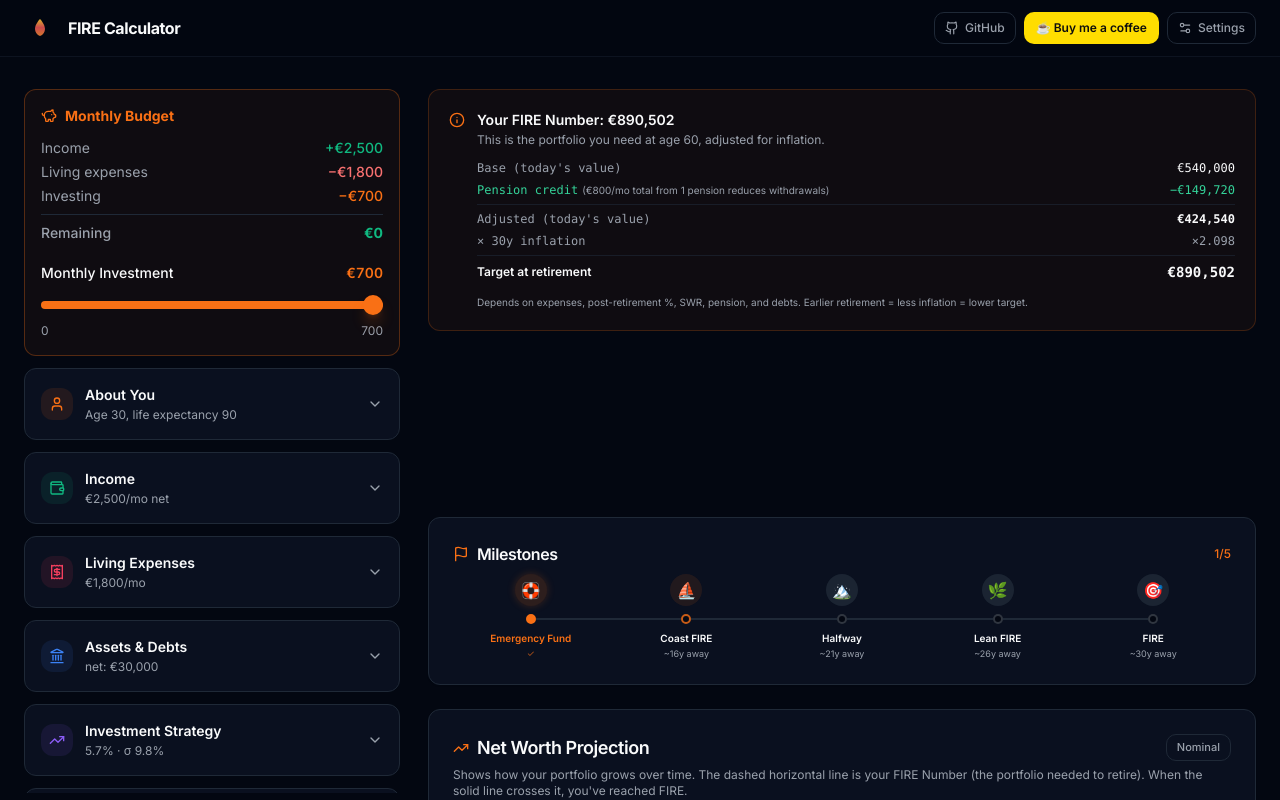
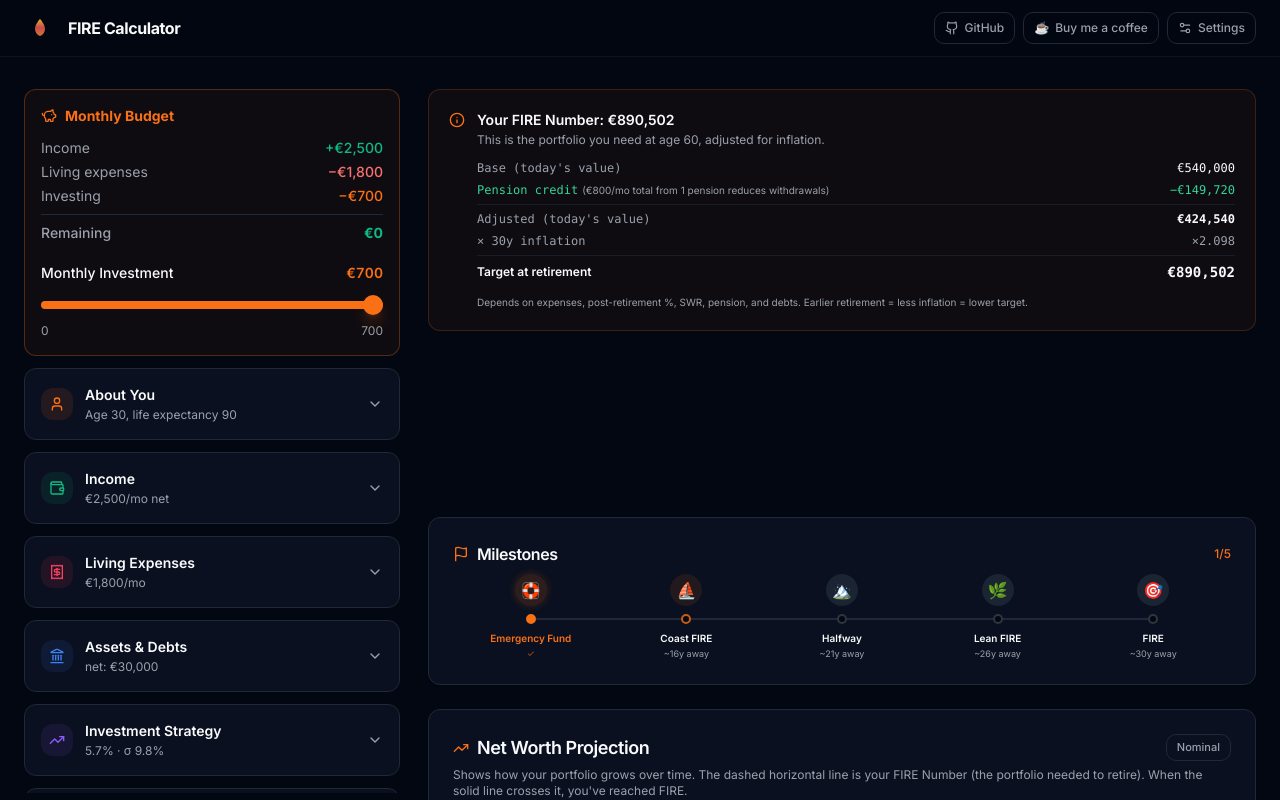
Before and after one commit to vzamb/fire-calculator, a React (Vite) app: page / in a window 1280 px wide. Shown: the top 800 px of the page. Built offline with nearby package versions, Linux system fonts and the light colour scheme.

Commit message:
refactor options

```diff
--- a/src/components/layout/Header.tsx
+++ b/src/components/layout/Header.tsx
@@ -73,14 +73,16 @@ export function Header() {
             <span className="hidden sm:inline">GitHub</span>
           </a>
 
-          {/* Buy Me a Coffee — branded yellow button */}
+          {/* Buy Me a Coffee — text button on desktop, icon-only on mobile */}
           <a
             href={BMC_URL}
             target="_blank"
             rel="noopener noreferrer"
-            className="hidden sm:inline-flex items-center gap-1.5 h-8 px-3 rounded-md text-xs font-semibold bg-[#FFDD00] text-[#0d0d0d] hover:bg-[#f0cf00] transition-colors shrink-0"
+            aria-label="Buy me a coffee"
+            className="inline-flex items-center gap-1.5 h-8 px-2.5 rounded-md border border-border text-xs font-medium text-muted-foreground hover:text-foreground hover:border-foreground/30 hover:bg-secondary/50 transition-colors shrink-0"
           >
-            ☕ Buy me a coffee
+            <span>☕</span>
+            <span className="hidden sm:inline">Buy me a coffee</span>
           </a>
 
           {/* Settings dropdown */}
@@ -161,19 +163,6 @@ export function Header() {
                   <RotateCcw className="w-4 h-4 text-muted-foreground" />
                   {t.reset}
                 </button>
-
-                <div className="border-t border-border my-1 sm:hidden" />
-
-                {/* Buy Me a Coffee — shown in menu on mobile only */}
-                <a
-                  href={BMC_URL}
-                  target="_blank"
-                  rel="noopener noreferrer"
-                  className="sm:hidden w-full flex items-center gap-2.5 px-3 py-2.5 text-sm text-foreground hover:bg-secondary/50 transition-colors"
-                  onClick={() => setSettingsOpen(false)}
-                >
-                  <span>☕</span> Buy me a coffee
-                </a>
               </div>
             )}
           </div>
```
